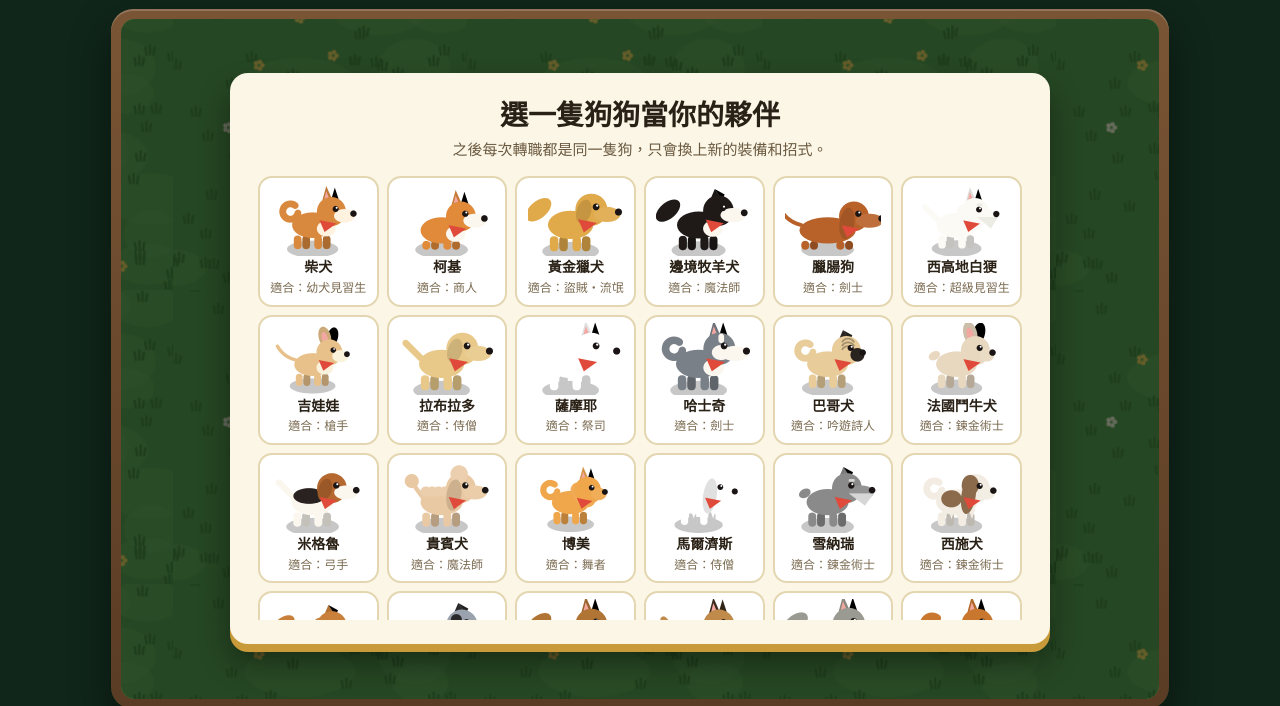
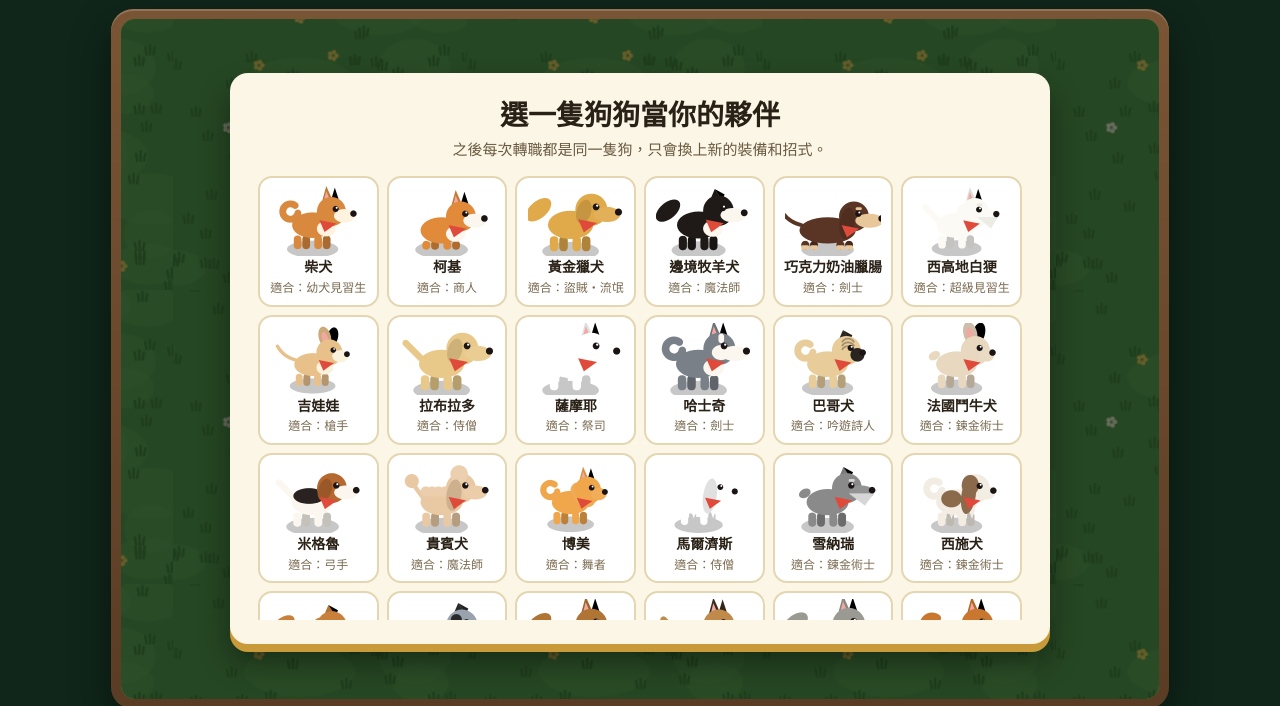
Before and after one commit to jameschen0712/dog-survivors, a plain HTML site: page index.html in a window 1280 px wide. Shown: the part 95-801 px from the top of the page. Drawn offline with Linux system fonts and the light colour scheme.

Commit message:
Make the dachshund chocolate and cream
Co-Authored-By: Claude Opus 5.5 <noreply@anthropic.com>
Claude-Session: https://claude.ai/code/session_01DBZ22VeVYM1AutofbMqTgg

```diff
--- a/index.html
+++ b/index.html
@@ -166,7 +166,7 @@ const B={
  corgi:['柯基','#e08a3a','#fbf7ef','chest','up',.5,'none',.95,{short:1}],
  golden:['黃金獵犬','#e0a94a','#f0c878','none','flop',.6,'fluff',1.1],
  border:['邊境牧羊犬','#1f1a18','#fbf7ef','chest','fold',.6,'fluff',1],
- dachs:['臘腸狗','#b8622a','#9a4f20','none','long',.75,'thin',.95,{short:1,long:1}],
+ dachs:['巧克力奶油臘腸','#5a3424','#e8c79a','tan','long',.75,'thin',.95,{short:1,long:1}],
  westie:['西高地白㹴','#fbfaf5','#ecebe4','none','up',.45,'straight',.85,{fluff:1,beard:1}],
  chihuahua:['吉娃娃','#e8c08a','#fbf2dc','chest','bat',.3,'thin',.72],
  lab:['拉布拉多','#e8c98a','#f2dcaa','none','flop',.6,'straight',1.1],
```
